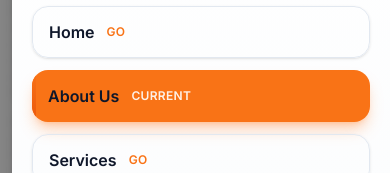
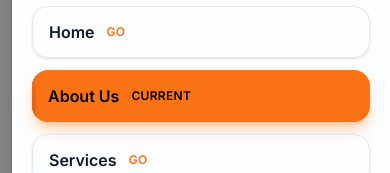
Before and after one commit to surajit121/safetyc-project, a React (Vite) app in the folder client/: page /about in a window 390 px wide. Both pictures are taken after a click on the button 320 px from the left and 32 px from the top of the page. Shown: the part 224-397 px from the top of the page. Built offline with nearby package versions, Linux system fonts and the light colour scheme; no server answers.

Commit message:
Fix dark mode text visibility and active menu item color - Removed universal selector conflicts, fixed mobile nav text colors, changed active menu to black text

```diff
--- a/client/src/components/Navbar.jsx
+++ b/client/src/components/Navbar.jsx
@@ -176,7 +176,7 @@ export default function Navbar() {
                       onClick={() => setOpen(false)}
                       className={`block rounded-2xl px-4 py-3 text-base font-semibold transition-all ${
                         isActive
-                          ? "bg-orange-500 text-white shadow-lg shadow-orange-500/30"
+                          ? "bg-orange-500 text-black shadow-lg shadow-orange-500/30"
                           : "bg-white text-gray-900 border border-slate-200 shadow-sm dark:bg-white/10 dark:text-gray-100 dark:border-white/10"
                       }`}
                       data-active={isActive ? "true" : "false"}
@@ -186,7 +186,7 @@ export default function Navbar() {
                         <span
                           className={`text-xs uppercase tracking-wide ${
                             isActive
-                              ? "text-white/90"
+                              ? "text-black/70"
                               : "text-orange-500 dark:text-orange-300"
                           }`}
                         >
--- a/client/src/index.css
+++ b/client/src/index.css
@@ -175,13 +175,8 @@ a[data-cta-link]:visited {
     color: #f97316 !important;
   }
 
-  .mobile-drawer-nav a {
-    color: #0f172a !important;
-  }
-
-  .dark .mobile-drawer-nav a {
-    color: rgba(241, 245, 249, 0.95) !important;
-  }
+  /* Mobile drawer nav colors are handled by Tailwind classes in Navbar.jsx */
+  /* Removed conflicting !important rules to allow proper dark mode text visibility */
 }
 
 /* Dark mode styles */
@@ -1065,6 +1060,15 @@ a:hover .brand-text {
   transform: scaleY(1);
 }
 
+/* Force black text color for active menu items */
+.mobile-drawer-nav a[data-active="true"] {
+  color: #000000 !important;
+}
+
+.mobile-drawer-nav a[data-active="true"] span {
+  color: inherit;
+}
+
 .mobile-drawer-nav a:hover {
   transform: translateX(4px);
   box-shadow: 0 4px 12px rgba(0, 0, 0, 0.1);
@@ -1150,8 +1154,12 @@ a:hover .brand-text {
   transition: all 0.3s var(--ease-smooth);
 }
 
-/* Smooth color transitions on theme change */
-* {
+/* Smooth color transitions on theme change - scoped to avoid conflicts */
+.ant-layout,
+.ant-layout-header,
+.ant-card,
+.ant-menu,
+.ant-btn {
   transition-property: background-color, border-color, color;
   transition-duration: 0.3s;
   transition-timing-function: var(--ease-smooth);
```
